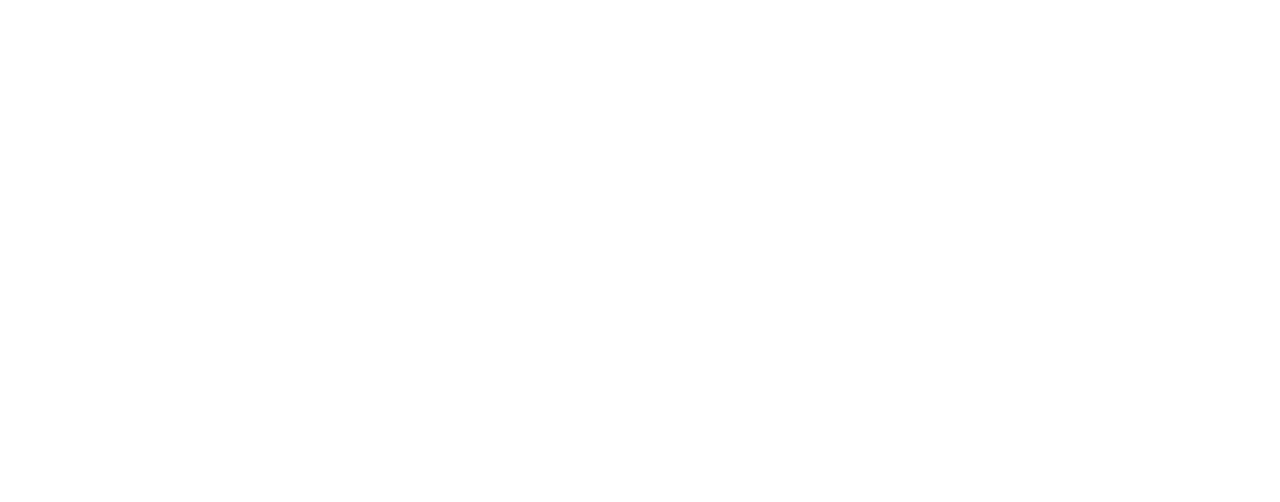
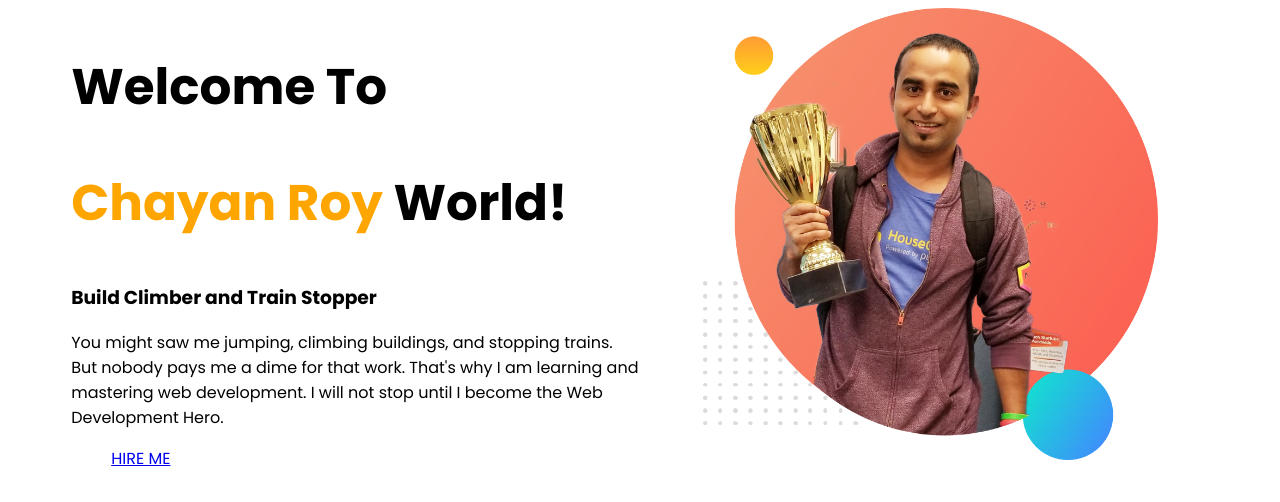
Before and after one commit to Chayan-pro/developer-protfolio, a plain HTML site: page index.html in a window 1280 px wide. Drawn offline with Linux system fonts and the light colour scheme.

Commit message:
new portfolio style

```diff
--- a/index.html
+++ b/index.html
@@ -1,13 +1,32 @@
 <!DOCTYPE html>
 <html lang="en">
+
 <head>
     <meta charset="UTF-8">
     <meta http-equiv="X-UA-Compatible" content="IE=edge">
     <meta name="viewport" content="width=device-width, initial-scale=1.0">
     <title>Chayan Portfolio</title>
+    <link rel="preconnect" href="https://fonts.googleapis.com">
+    <link rel="preconnect" href="https://fonts.gstatic.com" crossorigin>
+    <link
+        href="https://fonts.googleapis.com/css2?family=Poppins:ital,wght@0,400;0,500;0,600;0,700;1,400;1,500;1,600;1,700&display=swap"
+        rel="stylesheet">
     <link rel="stylesheet" href="style.css">
 </head>
+
 <body>
+    <section>
+       <div class="half-wide">
+        <h1>Welcome To</h1>
+        <h1><span class="orange-color">Chayan Roy</span> World!</h1>
+        <h3>Build Climber and Train Stopper</h3>
+        <p>You might saw me jumping, climbing buildings, and stopping trains. But nobody pays me a dime for that work. That's why I am learning and mastering web development. I will not stop until I become the Web Development Hero.</p>
+        <a class="hire-button" target="_blank" href="https://www.linkedin.com/in/chayan-kumar-roy-83a0bb138/">HIRE ME</a>
+       </div>
+       <div class="half-wide">
+        <img src="images/jhankar.png" alt="">
+       </div>
+    </section>
+</body>
 
-</body>
 </html>
--- a/style.css
+++ b/style.css
@@ -0,0 +1,23 @@
+body {
+    font-family: 'Poppins', sans-serif;
+}
+h1{
+    font-size: 50px;
+    font-weight: 700;
+}
+.orange-color{
+    color: orange;
+}
+section{
+    display: flex;
+}
+.half-wide{
+    width: 50%;
+    padding-left: 5%;
+}
+.half-wide img{
+    width: 80%;
+}
+.hire-button{
+    padding: 10px 40px;
+}
```
Also changed, not shown: images/dream-bg.png (added), images/exp-bg.png (added), images/jhankar.png (added), images/jhankar2.png (added), images/my-bg.png (added), images/my-bg2.png (added), images/top-banner.png (added).
